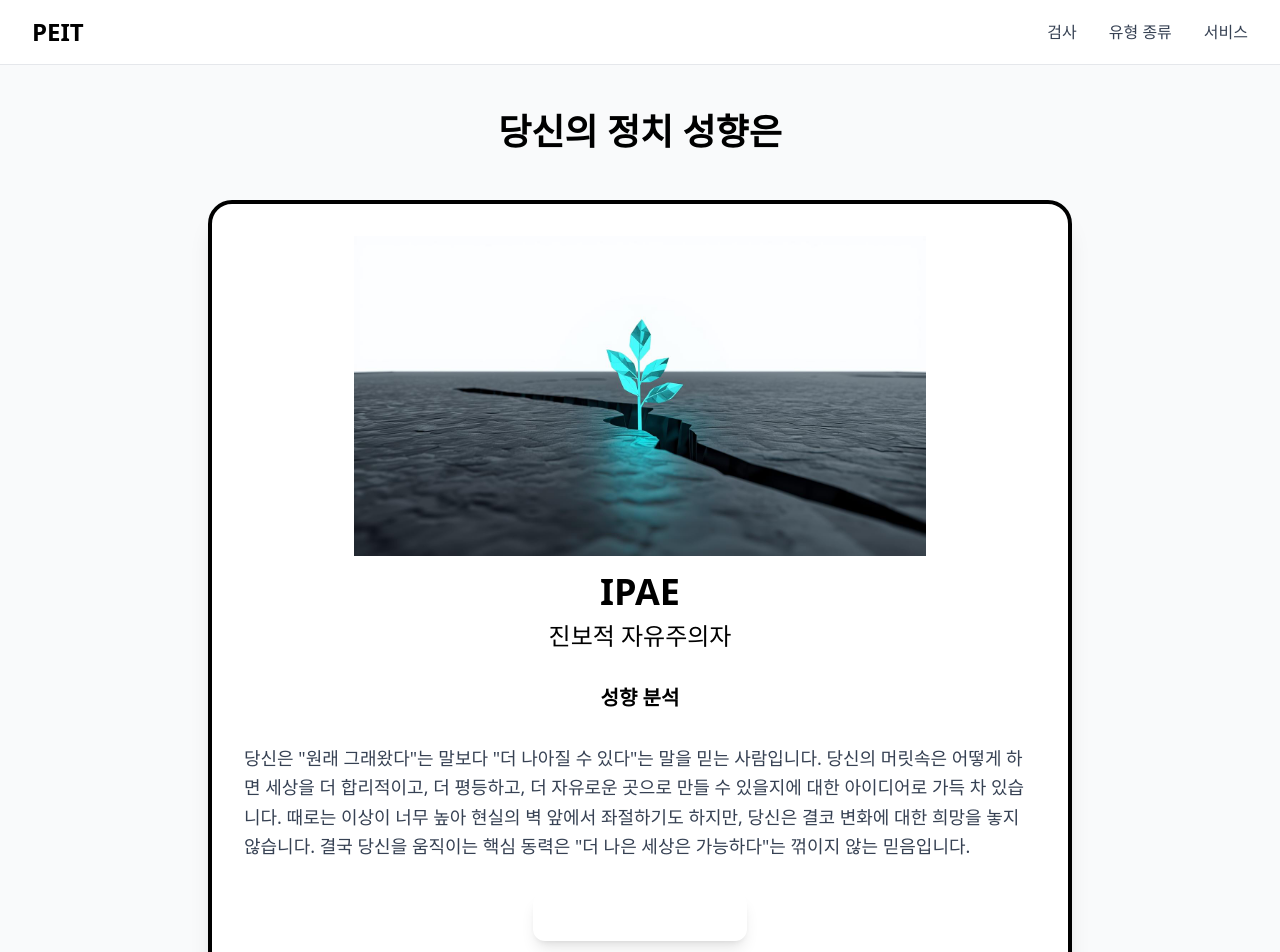
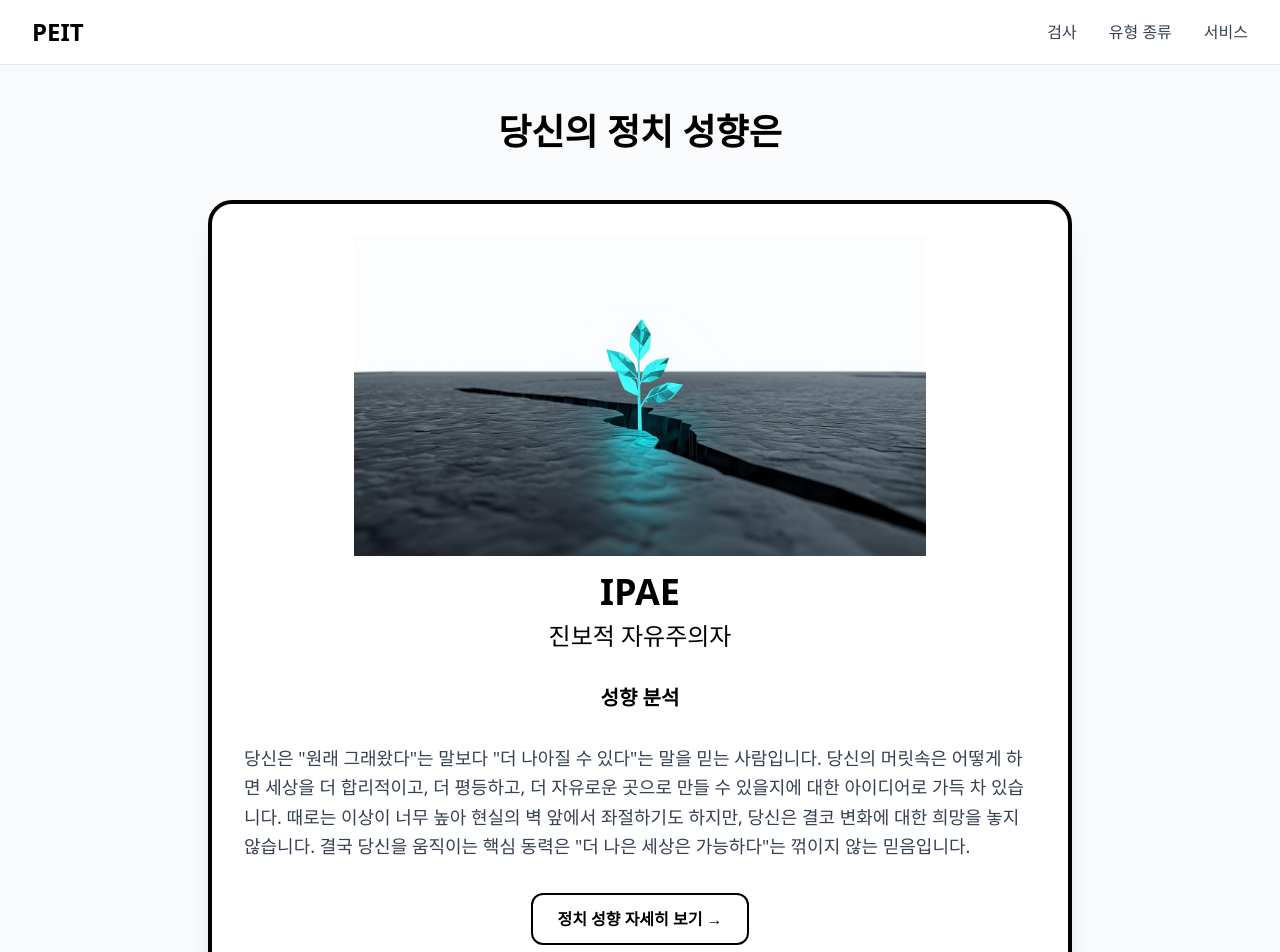
Before and after one commit to sin77812/PEIT, a Next.js app: page /result/IPAE in a window 1280 px wide. Shown: the top 952 px of the page. Built offline with nearby package versions, Linux system fonts and the light colour scheme.

Commit message:
자세히 보기 버튼 개선
- 경제 성향에도 자세히 보기 버튼 추가
- 모든 자세히 보기 버튼을 각 카드 내부 하단에 위치
- outline 버튼 스타일을 검은색 테두리와 글씨로 변경
- 호버 시 검은 배경에 흰 글씨로 변경

```diff
--- a/components/Button.tsx
+++ b/components/Button.tsx
@@ -22,7 +22,7 @@ export default function Button({
   const variantStyles = {
     primary: 'bg-accent text-white hover:bg-accent-dark shadow-lg hover:shadow-xl',
     secondary: 'bg-gray-200 text-gray-800 hover:bg-gray-300',
-    outline: 'border-2 border-accent text-accent hover:bg-accent hover:text-white'
+    outline: 'border-2 border-black text-black hover:bg-black hover:text-white'
   };
 
   const sizeStyles = {
--- a/components/ResultCard.tsx
+++ b/components/ResultCard.tsx
@@ -46,14 +46,18 @@ export default function ResultCard({
         {description}
       </p>
 
-      {/* 정치 성향 자세히보기 버튼 - 카드 내부 하단에 위치 */}
-      {category === 'political' && (
-        <div className="mt-8 text-center">
-          <Button href="/political-detail" variant="primary">
+      {/* 자세히보기 버튼 - 카드 내부 하단에 위치 */}
+      <div className="mt-8 text-center">
+        {category === 'political' ? (
+          <Button href="/political-detail" variant="outline">
             정치 성향 자세히 보기 →
           </Button>
-        </div>
-      )}
+        ) : (
+          <Button href="/economic-detail" variant="outline">
+            경제 성향 자세히 보기 →
+          </Button>
+        )}
+      </div>
     </div>
   );
 }
```
